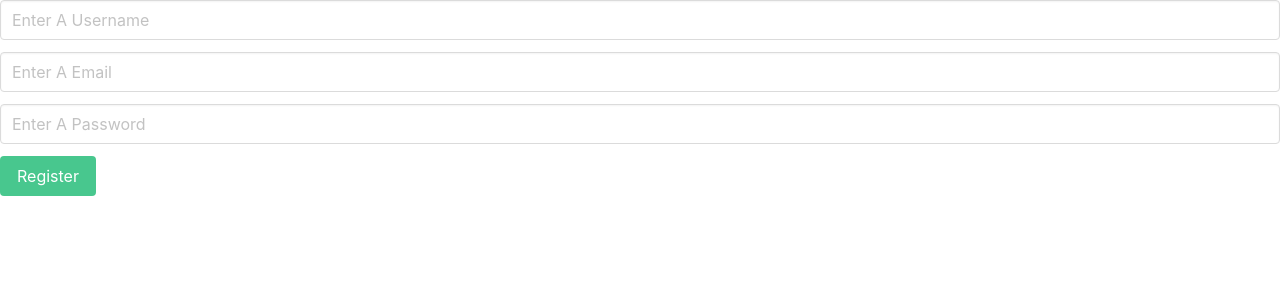
After one commit to AnshAg2007/Flask-OOP, a Flask app: template templates/register.html in a window 1280 px wide. The commit adds this page. Shown: the top 300 px of the page. Run offline with Flask 2, Linux system fonts and the light colour scheme; the template is opened without the code that fills it, so the values that code supplies are empty.

Commit message:
big changes

```diff
--- a/main.py
+++ b/main.py
@@ -23,10 +23,10 @@ class App(Flask):
 		return render_template("index.html")
 
 	def register(self):
-		return "register"
+		return render_template("register.html")
 
 	def login(self):
-		return "login"
+		return render_template("login.html")
 
 	def run(self,host,port,debug=False):
 		super().run(host=host,port=port,debug=debug)
--- /dev/null
+++ b/templates/base.html
@@ -0,0 +1,14 @@
+<!DOCTYPE html>
+<html>
+  <head>
+    <meta charset="utf-8">
+    <meta name="viewport" content="width=device-width, initial-scale=1">
+    <title>Website
+		</title>
+		<link rel="stylesheet" href="https://cdn.jsdelivr.net/npm/bulma@0.9.2/css/bulma.min.css">
+  </head>
+  <body>
+		{% block content %}
+		{% endblock %}
+  </body>
+</html>
--- /dev/null
+++ b/templates/register.html
@@ -0,0 +1,21 @@
+{% extends 'base.html' %}
+
+{% block content %}
+<div class="field">
+		<form action="/" method="post">
+		<input class="input" type="text" placeholder="Enter A Username" required/></div>
+		<div class="field">
+    <input class="input" type="email" placeholder="Enter A Email" required/>
+</div>
+<div class="field">
+    <input class="input" type="password" placeholder="Enter A Password" required/>
+</div>
+<div class="field">
+  <p class="control">
+    <button class="button is-success" type="submit">
+      Register
+    </button>
+		</form>
+  </p>
+</div>
+{% endblock %}
```
Also changed, not shown: templates/index.html (+4 -10 lines), templates/login.html (added, +19 -0 lines).
